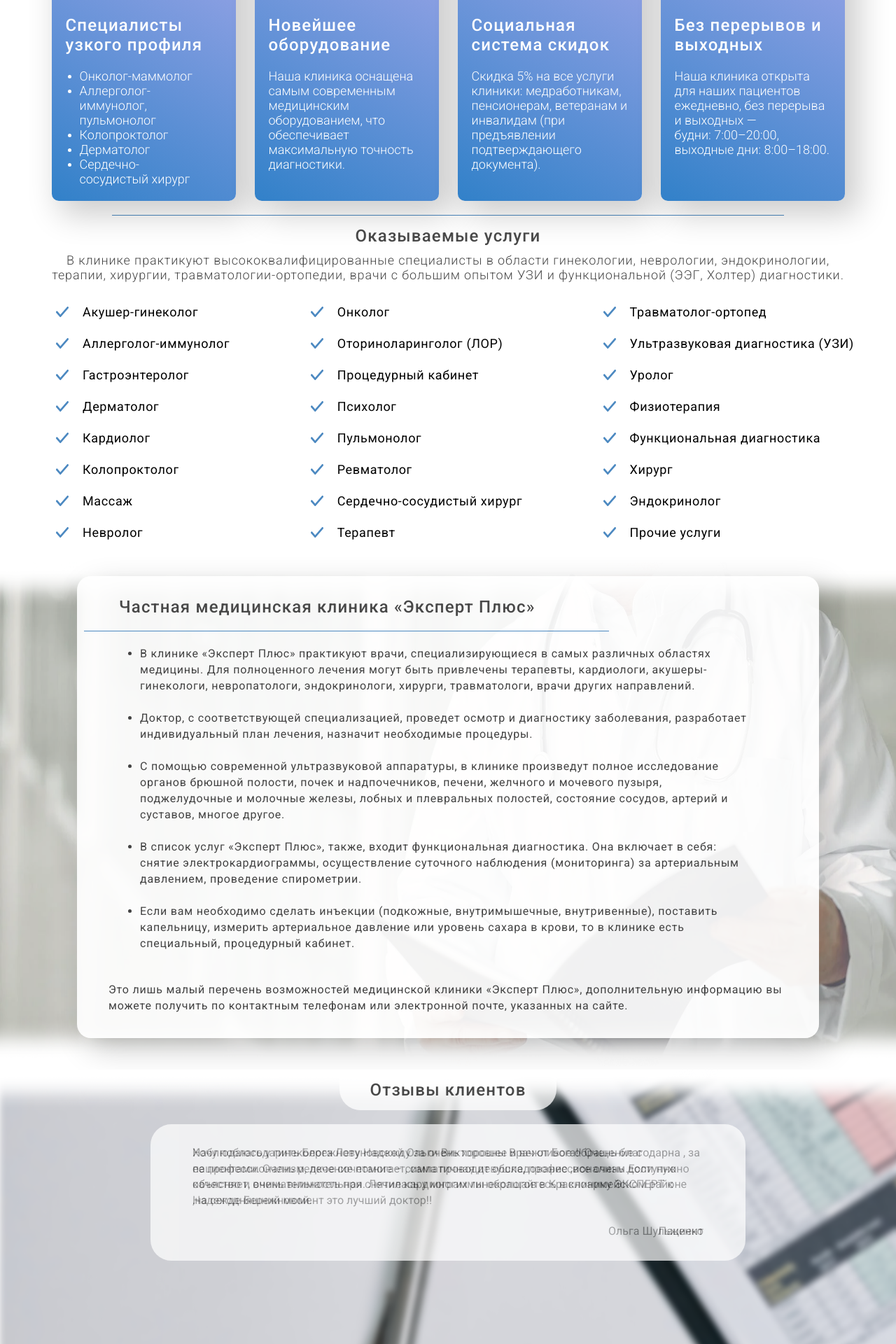
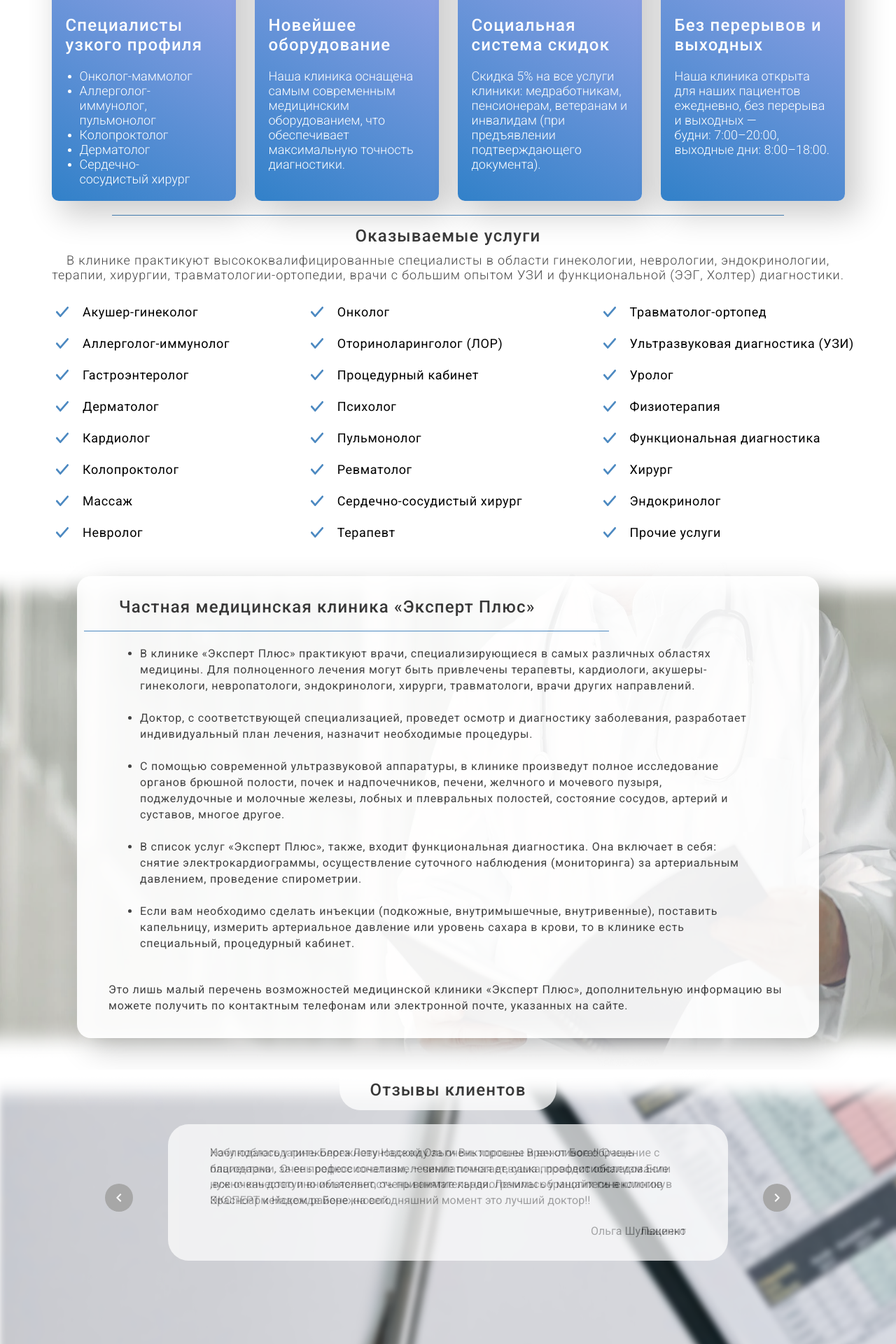
Before and after one commit to CanUFeelMyHeart/expertPlus, a React (Create React App) app in the folder medical-clinic-expert/: page / in a window 1280 px wide. Shown: the part 880-2800 px from the top of the page at 70% size. Built offline with nearby package versions, Linux system fonts and the light colour scheme; the HTML template or start-up script is replaced by a standard one.

Commit message:
reviews slider corrections

```diff
--- a/medical-clinic-expert/src/components/AboutClinicComponent/AboutClinicComponent.css
+++ b/medical-clinic-expert/src/components/AboutClinicComponent/AboutClinicComponent.css
@@ -16,7 +16,7 @@
   line-height: 28px;
   text-align: center;
   letter-spacing: 0.05em;
-  color: #484848;
+  color: #383838;
   padding-bottom: 10px;
   /* margin-top: 15px; */
 }
--- a/medical-clinic-expert/src/components/InformationComponent/InformationComponent.css
+++ b/medical-clinic-expert/src/components/InformationComponent/InformationComponent.css
@@ -15,7 +15,7 @@
     /* margin: 0px 10px;  */
     letter-spacing: 0.05em;
     padding: 20px 10px 20px 50px;
-    color: #484848;
+    color: #383838;
 }
 
 .informationTextContainer {
--- a/medical-clinic-expert/src/components/InformationContainerComponent/InformationContainerComponent.css
+++ b/medical-clinic-expert/src/components/InformationContainerComponent/InformationContainerComponent.css
@@ -33,7 +33,7 @@
   margin-bottom: 10px;
   margin-top: 15px;
 
-  color: #4c4c4c;
+  color: #383838;
 }
 
 .InformationContainerComponent__mainInfo {
--- a/medical-clinic-expert/src/components/ReviewsComponent/ReviewsComponent.css
+++ b/medical-clinic-expert/src/components/ReviewsComponent/ReviewsComponent.css
@@ -6,6 +6,18 @@
 
 .css-ohwg9z {
   height: 100%;
+  width: 1000px;
+  margin: 0 auto;
+}
+
+.css-1f8sh1y {
+  max-width: 800px !important;
+  margin: 0 auto;
+}
+
+.css-1abc02a,
+.css-hn784z {
+  height: 60% !important;
 }
 
 .reviewsComponent__block_header {
@@ -36,14 +48,14 @@
   line-height: 28px;
   text-align: center;
   letter-spacing: 0.05em;
-  color: #484848;
+  color: #383838;
   padding-bottom: 10px;
   padding-top: 10px;
 }
 
 .reviewsComponent__block_carousel {
   margin-top: 20px !important;
-  max-width: 850px;
+  max-width: 1000px;
   margin: 0 auto;
   height: 350px;
   border-width: 20px;
--- a/medical-clinic-expert/src/components/ReviewsComponent/ReviewsComponent.jsx
+++ b/medical-clinic-expert/src/components/ReviewsComponent/ReviewsComponent.jsx
@@ -13,13 +13,18 @@ export const ReviewsComponent = (props) => {
       <div className="reviewsComponent__block_carousel">
         <Carousel
           swipe={false}
-          navButtonsAlwaysInvisible={true}
+          navButtonsAlwaysVisible={true}
           interval={6000}
           indicatorContainerProps={{
             style: {
               display: "none",
             },
           }}
+          navButtonsProps={{          // Change the colors and radius of the actual buttons. THIS STYLES BOTH BUTTONS
+            style: {
+                backgroundColor: '#a7a7a7',
+            }
+        }}
         >
           {comments.map((comment, index) => (
             <CarouselSectionComponent
--- a/medical-clinic-expert/src/components/ServicesComponent/ServicesComponent.css
+++ b/medical-clinic-expert/src/components/ServicesComponent/ServicesComponent.css
@@ -11,7 +11,7 @@
   line-height: 28px;
   text-align: center;
   letter-spacing: 0.05em;
-  color: #484848;
+  color: #383838;
   padding-bottom: 10px;
   margin-top: 15px;
 }
```
